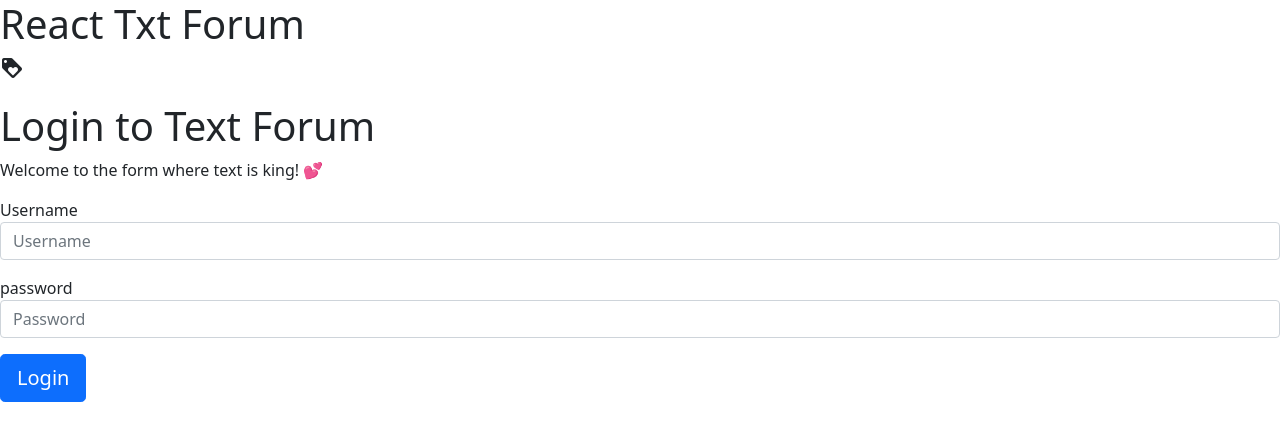
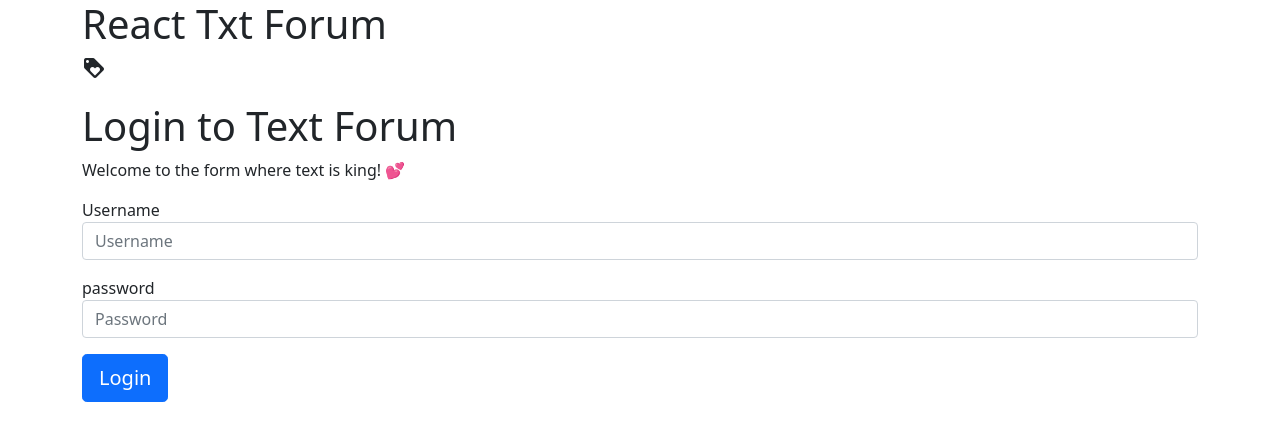
Before and after one commit to dprashin/react-txt-forum, a React (Create React App) app: page / in a window 1280 px wide. Shown: the top 440 px of the page. Built offline with nearby package versions, Linux system fonts and the light colour scheme.

Commit message:
Apply css to the layout

```diff
--- a/src/App.js
+++ b/src/App.js
@@ -7,16 +7,19 @@ import {
 } from 'react-router-dom'
 import Login from './components/Login/Login'
 import NotFound from './components/NotFound/NotFound'
+import AppContainer from './hoc/AppContainer'
 
 
 function App() {
   return (
     <BrowserRouter>
     <div className="App">
-      <h1>React Txt Forum</h1>
-      <h4>
-        <span className="material-icons">loyalty</span>
-      </h4>
+      <AppContainer>
+        <h1>React Txt Forum</h1>
+        <h4>
+          <span className="material-icons">loyalty</span>
+        </h4>
+      </AppContainer>
       <Switch>
         <Route path="/" exact component={ Login }/>
         <Route path="/*" component={NotFound} />
--- a/src/components/Login/Login.jsx
+++ b/src/components/Login/Login.jsx
@@ -1,5 +1,7 @@
+import AppContainer from "../../hoc/AppContainer"
 const Login = () => {
     return (
+        <AppContainer>
             <form className="mt-3">
                 <h1>Login to Text Forum</h1>
                 <p>Welcome to the form where text is king! 💕 </p>
@@ -16,6 +18,7 @@ const Login = () => {
 
                 <button type="submit" className="btn btn-primary btn-lg">Login</button>
             </form>
+        </AppContainer>
     )
 }
 export default Login
--- /dev/null
+++ b/src/hoc/AppContainer.jsx
@@ -0,0 +1,6 @@
+const AppContainer = ({ children}) => {
+    return (
+        <div className="container"> { children } </div>
+    )
+}
+export default AppContainer
```
Lines whose indentation alone changed are shown as unchanged.
